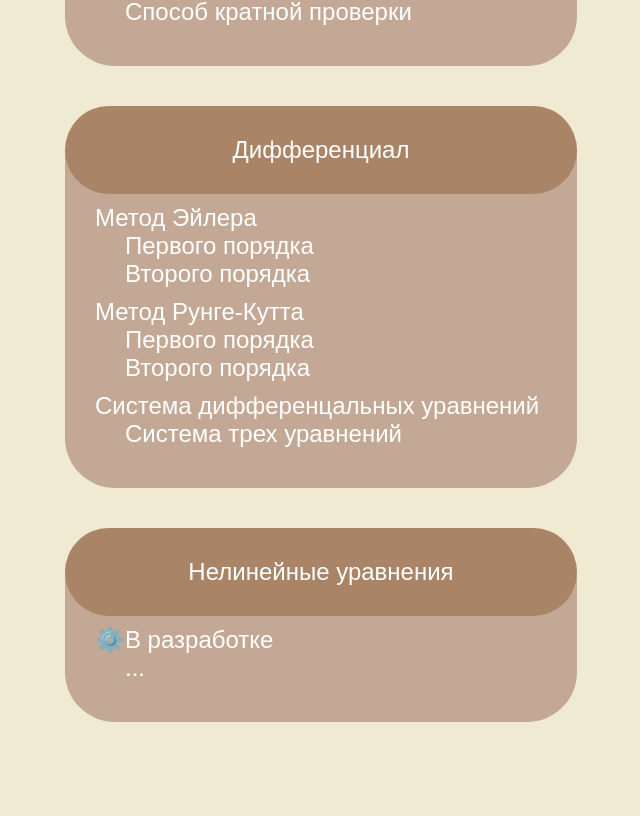
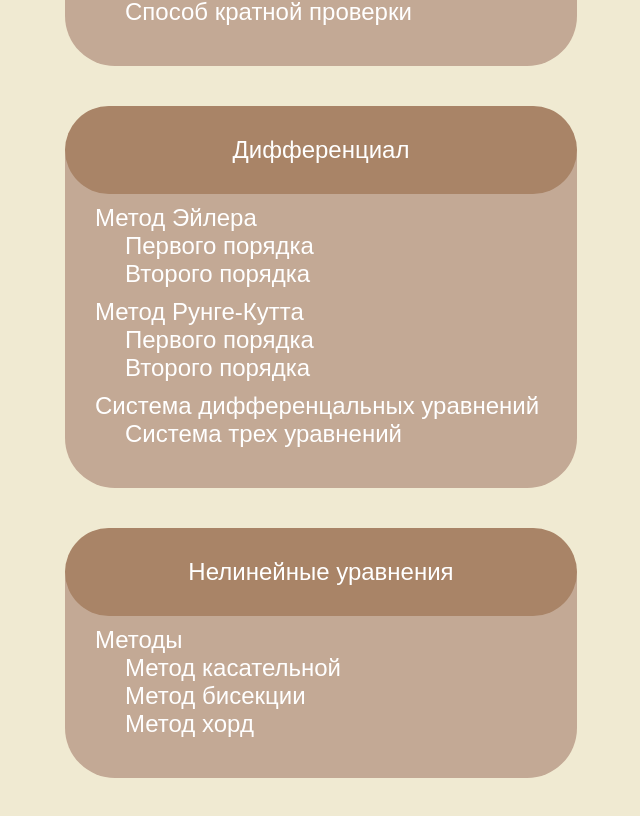
Before and after one commit to ArthurNyan/Integral-calculator, a React (Vite) app: page / in a window 1280 px wide. Shown: the part 642-1458 px from the top of the page, without its empty margins (319-959 px from the left). Built offline with nearby package versions, Linux system fonts and the light colour scheme.

Commit message:
data: ref data

```diff
--- a/src/shared/data/methodsData.ts
+++ b/src/shared/data/methodsData.ts
@@ -43,7 +43,7 @@ export const methodsData: methodProp[] = [
             },
             {
                 title: 'Система дифференцальных уравнений', subtitles: [
-                    { name: 'Система трех уравнений', endpoit: 'defur_sistem_third', thirdSistem: true, preParams: ['b', 'x', 'y', 'z','n'], postParams: ['a'], },
+                    { name: 'Система трех уравнений', endpoit: 'defur_sistem_third', thirdSistem: true, preParams: ['b', 'x', 'y', 'z', 'n'], postParams: ['a'], },
                 ]
             },
         ]
@@ -52,8 +52,10 @@ export const methodsData: methodProp[] = [
         title: 'Нелинейные уравнения',
         subtitles: [
             {
-                title: '⚙️В разработке', subtitles: [
-                    { name: '...', endpoit: '...', postParams: [], preParams: [] },
+                title: 'Методы', subtitles: [
+                    { name: 'Метод касательной', endpoit: 'tangent', preParams: ['b', 'e'], postParams: ['a', 'h'], nonlinear: true },
+                    { name: 'Метод бисекции', endpoit: 'bisector', preParams: ['b', 'e'], postParams: ['a', 'h'], nonlinear: true },
+                    { name: 'Метод хорд', endpoit: 'chords', preParams: ['b', 'e'], postParams: ['a', 'h'], nonlinear: true },
                 ]
             },
         ]
```
